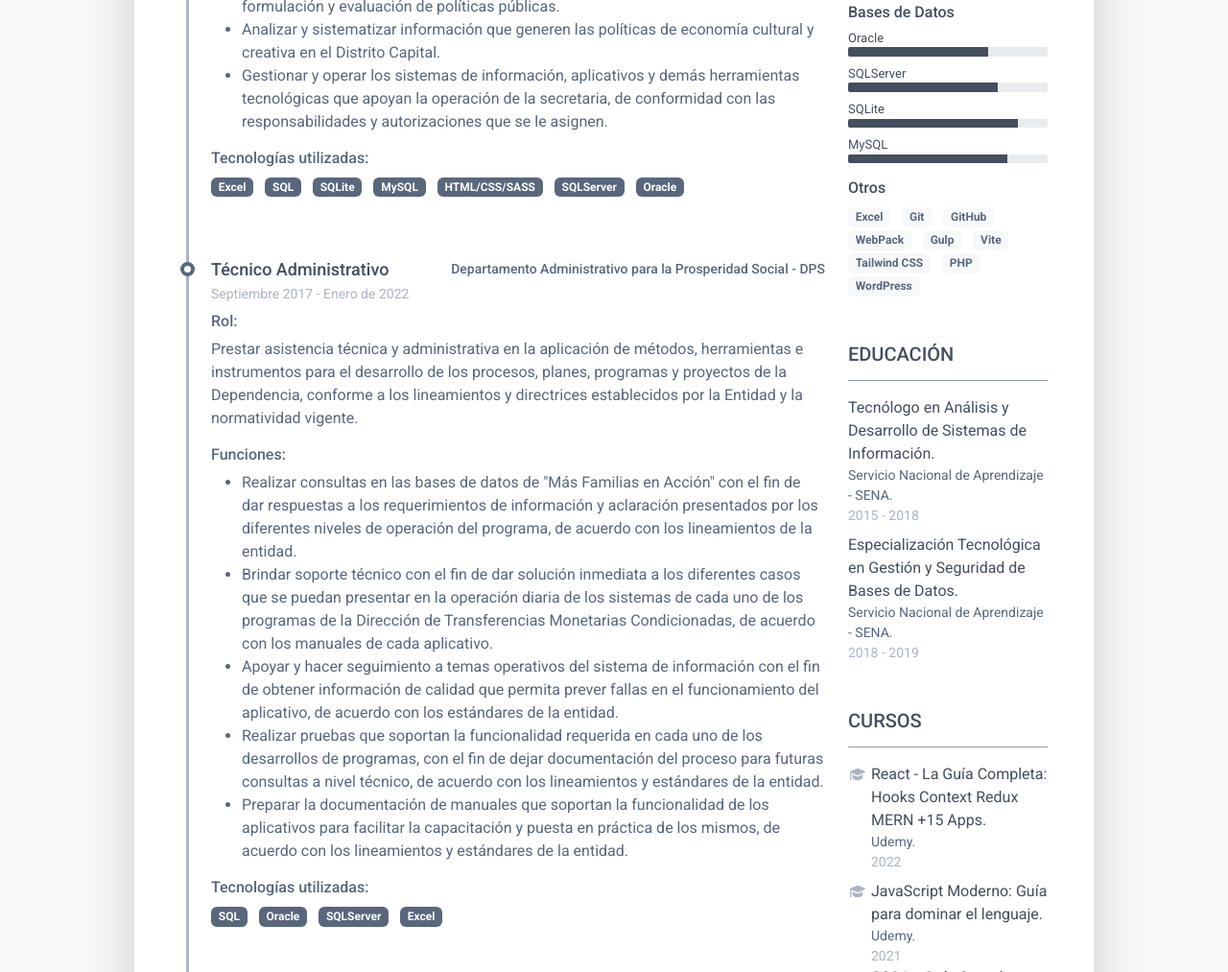
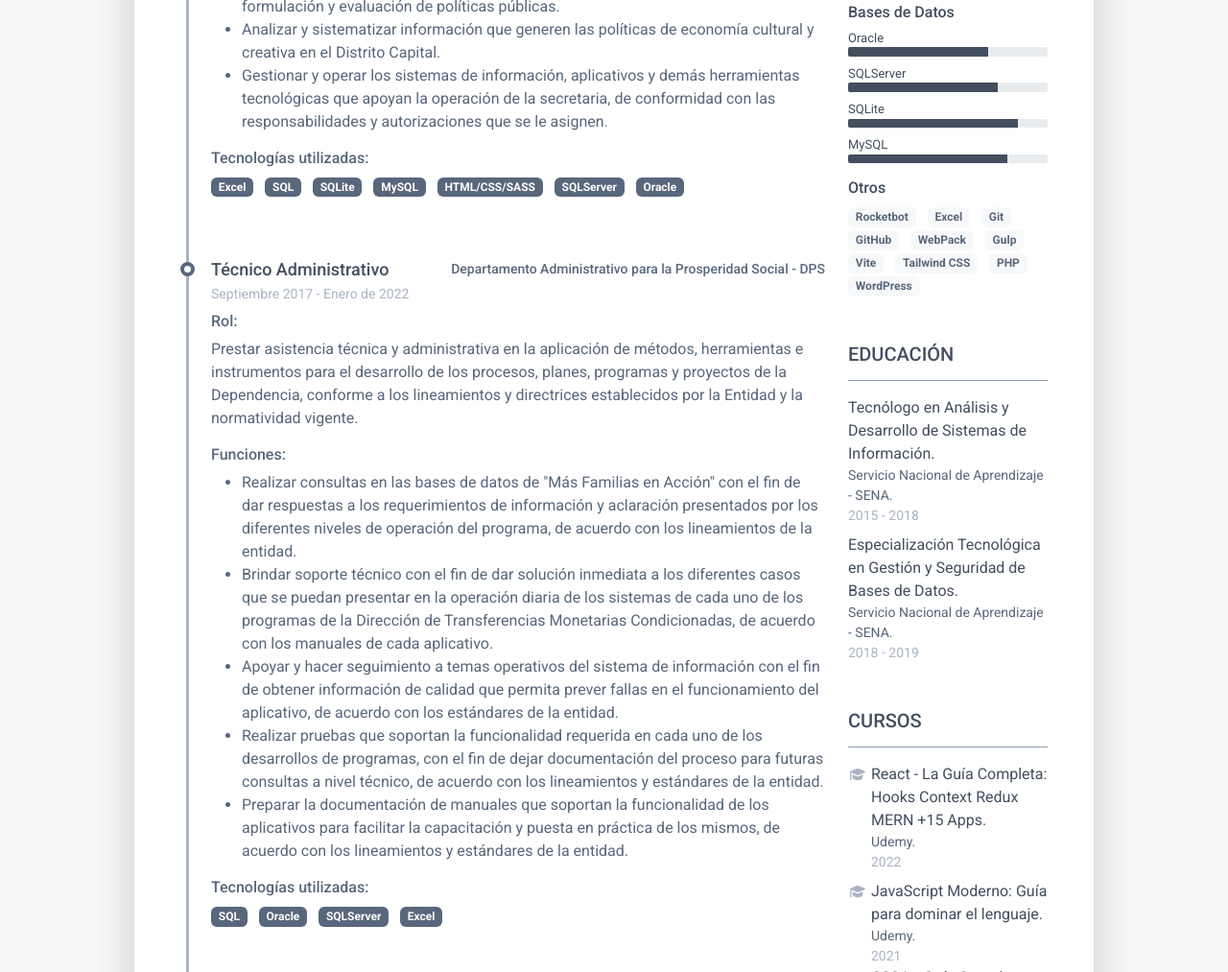
Before and after one commit to nelcho/CV, a plain HTML site: page index.html in a window 1280 px wide. Shown: the part 900-1913 px from the top of the page at 96% size. Drawn offline with Linux system fonts and the light colour scheme.

Commit message:
Update index.html

```diff
--- a/index.html
+++ b/index.html
@@ -276,7 +276,8 @@
 						        <div class="resume-skill-item">
 						            <h4 class="resume-skills-cat font-weight-bold">Otros</h4>
 						            <ul class="list-inline">
-							            <li class="list-inline-item"><span class="badge badge-light">Excel</span></li>
+							            <li class="list-inline-item"><span class="badge badge-light">Rocketbot</span></li>
+								    <li class="list-inline-item"><span class="badge badge-light">Excel</span></li>
 							            <li class="list-inline-item"><span class="badge badge-light">Git</span></li>
 							            <li class="list-inline-item"><span class="badge badge-light">GitHub</span></li>
 							            <li class="list-inline-item"><span class="badge badge-light">WebPack</span></li>
```
